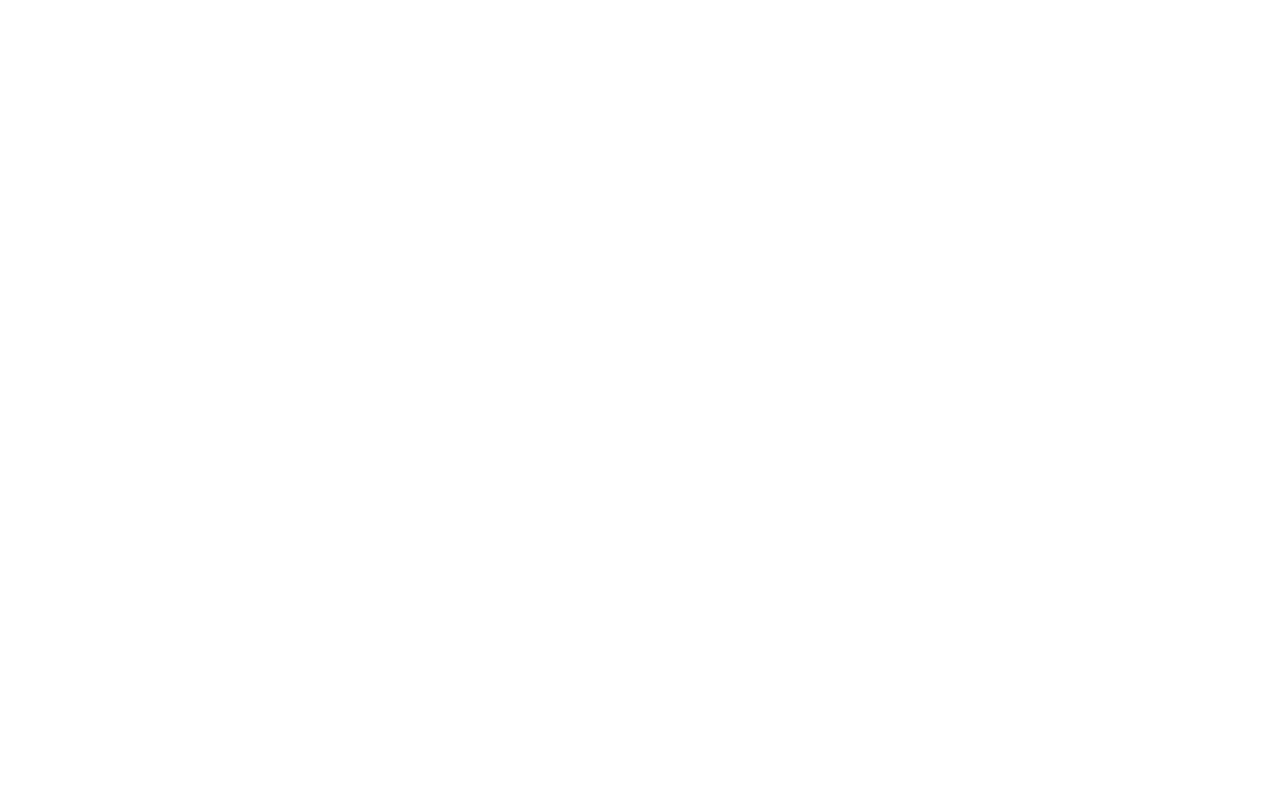
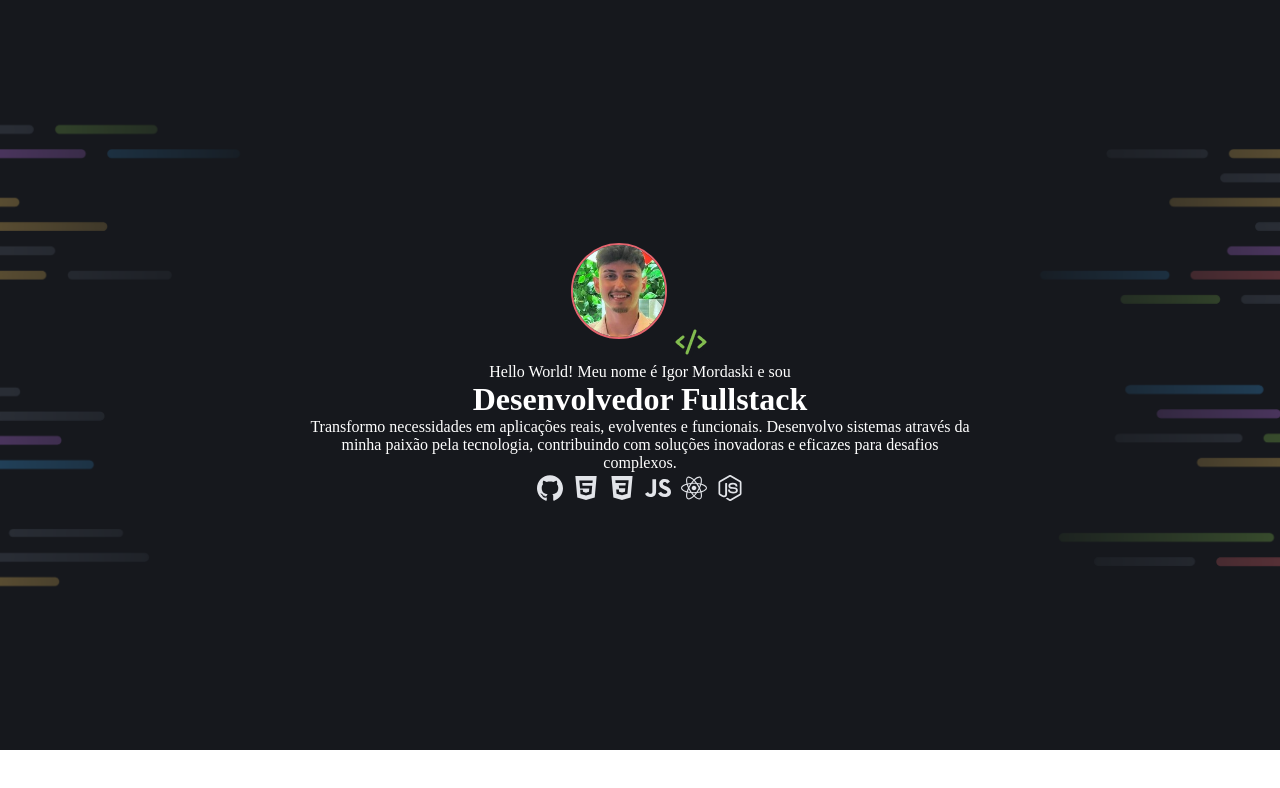
Before and after one commit to igormordaski7/Portifolio_Dev, a plain HTML site: page index.html in a window 1280 px wide. Drawn offline with Linux system fonts and the light colour scheme.

Commit message:
Incluindo os primeiros códigos do header

```diff
--- a/index.html
+++ b/index.html
@@ -0,0 +1,46 @@
+<!DOCTYPE html>
+<html lang="en">
+<head>
+    <meta charset="UTF-8">
+    <meta name="viewport" content="width=device-width, initial-scale=1.0">
+
+    <link rel="preconnect" href="https://fonts.googleapis.com">
+    <link rel="preconnect" href="https://fonts.gstatic.com" crossorigin>
+
+    <title>Portfolio DEV</title>
+    <link rel="stylesheet" href="styles/index.css">
+    <link href="https://fonts.googleapis.com/css2?family=Asap:ital,wght@0,100..900;1,100..900&display=swap" rel="stylesheet">
+    <link href="https://fonts.googleapis.com/css2?family=Inconsolata:wght@200..900&display=swap" rel="stylesheet">
+    <link href="https://fonts.googleapis.com/css2?family=Maven+Pro:wght@400..900&display=swap" rel="stylesheet">
+
+
+</head>
+
+<body>
+
+    <header>
+        <div class="container">
+            <div class="profile">
+                <img src="assets/icons/img-perfil.jpeg" class="profile-pic">
+                <img src="assets/icons/Code.png" alt="">
+
+                <p>Hello World! Meu nome é <span>Igor Mordaski</span> e sou</p>
+                <h1>Desenvolvedor Fullstack</h1>
+                <p>Transformo necessidades em aplicações reais, evolventes e funcionais. Desenvolvo sistemas através da minha paixão pela tecnologia,
+                contribuindo com soluções inovadoras e eficazes para desafios complexos.</p>
+
+
+            <div class="skills">
+                <img src="assets/icons/GitHub.svg" alt="GitHub">
+                <img src="assets/icons/HTML.svg" alt="HTML">
+                <img src="assets/icons/CSS.svg" alt="CSS">
+                <img src="assets/icons/JavaScript.svg" alt="JavaScript">
+                <img src="assets/icons/React.svg" alt="React">
+                <img src="assets/icons/Node.js.svg" alt="Node">
+            </div>
+        </div>
+    </div>
+    </header>
+
+</body>
+</html>
--- a/styles/global.css
+++ b/styles/global.css
@@ -0,0 +1,35 @@
+*{
+    margin: 0;
+    padding: 0;
+    box-sizing: border-box;
+}
+
+:root{
+    /* Cores Principais: */
+    --red: #E3646E;
+    --purple: #BB72E9;
+    --blue: #3996DB;
+    --green: #82BC4F;
+    --yellow: #EABD5F;
+
+    /*Cores Bases*/
+    --gray-100: #0D0E11;
+    --gray-200: #16181D;
+    --gray-300: #292C34;
+    --gray-400: #878EA1;
+    --gray-500: #C0C4CE;
+    --gray-600: #E2E4E9;
+
+    --font-family: "Asap", serif;
+    --title-lg: 800 56px/120% var(--font-family);
+    --title-md: 800 24px/120% var(--font-family);
+    --title-sm: 800 16px/120% var(--font-family);
+
+    --font-family-2: "Inconsolata", serif;
+    --subtitle: 400 20px/120% var(--font-family-2);
+
+    --font-family-3: "Maven Pro", serif;
+    --text-md: 400 16px/140% var(--font-family-3);
+    --text-sm: 400 14px/140% var(--font-family-3);
+
+}
--- /dev/null
+++ b/styles/header.css
@@ -0,0 +1,30 @@
+header{
+    background-image: url(../assets/icons/Background_Intro.png);
+    background-size: cover;
+    background-position: center;
+    color: white;
+
+    .container{
+        display: flex;
+        justify-content: center;
+        align-items: center;
+        height: 750px;
+        text-align: center;
+    }
+
+    .profile{
+        max-width: 700px;
+        padding: 20px;
+        border-radius: 10px;
+    }
+
+    .profile-pic{
+        width: 96px;
+        height: 96px;
+        border-radius: 50%;
+        object-fit: cover;
+        margin-bottom: 20px;
+        border: 2px solid var(--red);
+    }
+
+}
--- a/styles/index.css
+++ b/styles/index.css
@@ -1 +1,2 @@
 @import url(global.css);
+@import url(header.css);
```
Also changed, not shown: assets/icons/Background_Contacts.png (added), assets/icons/Background_Intro.png (added), assets/icons/CSS.svg (added), assets/icons/Code.png (added), assets/icons/GitHub.svg (added), assets/icons/HTML.svg (added), assets/icons/JavaScript.svg (added), assets/icons/Node.js.svg (added), assets/icons/React.svg (added), assets/icons/img-perfil.jpeg (added), assets/images/Thumbnail_Project-01.png (added), assets/images/Thumbnail_Project-02.png (added), assets/images/Thumbnail_Project-03.png (added), assets/images/Thumbnail_Project-04.png (added), 2 more files.
